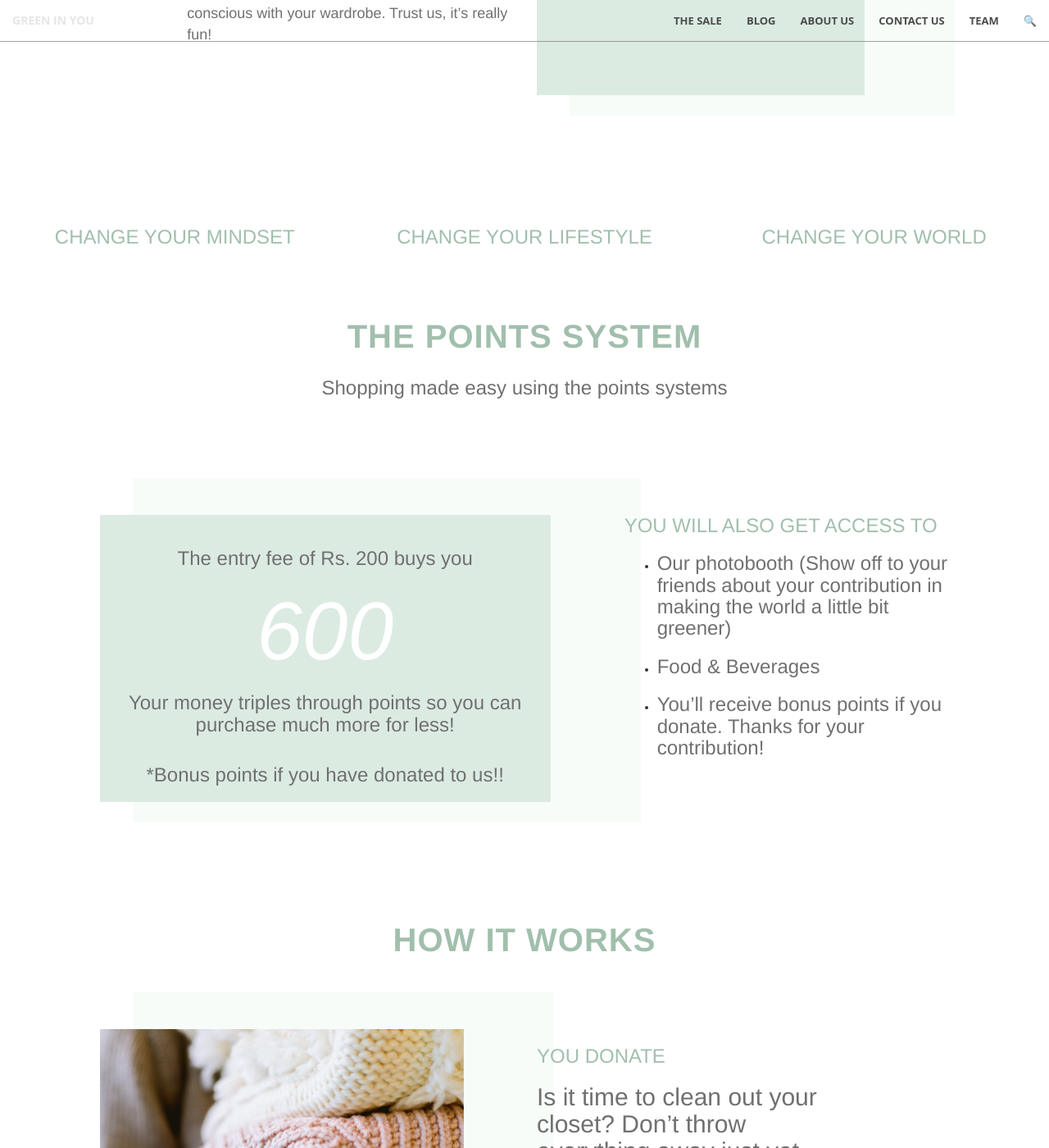
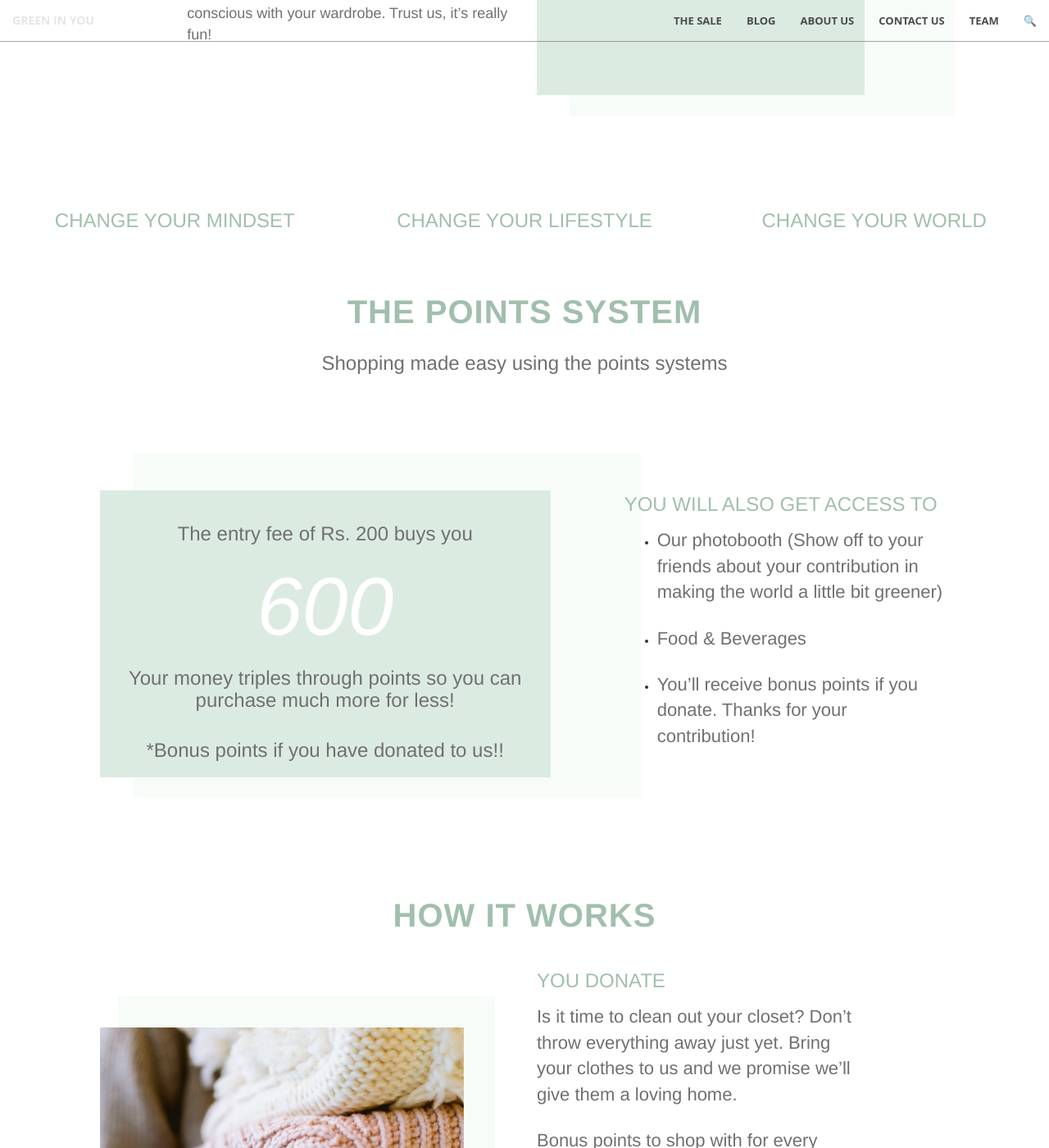
Before and after one commit to Green-In-you/Green-In-you.github.io, a Jekyll site: the page built from _pages/thesale.html, in a window 1280 px wide and 1400 px high, scrolled down 464 px. Shown: the whole window at 82% size. Built offline with Jekyll 4.4.1, drawn with Linux system fonts in a browser that asks for light colours; some of the changed text lies outside the part shown.

Commit message:
thesalepage style edit

```diff
--- a/_pages/thesale.html
+++ b/_pages/thesale.html
@@ -17,9 +17,9 @@
     </div>
 
     <div class="row">
-        <h3 style="color: #A1BFAD;" class="col-md-4 text-center">CHANGE YOUR MINDSET</h3>
-        <h3 style="color: #A1BFAD;" class="col-md-4 text-center">CHANGE YOUR LIFESTYLE</h3>
-        <h3 style="color: #A1BFAD;" class="col-md-4 text-center">CHANGE YOUR WORLD</h3>
+        <h3  class="col-md-4 text-center green-h3">CHANGE YOUR MINDSET</h3>
+        <h3  class="col-md-4 text-center green-h3">CHANGE YOUR LIFESTYLE</h3>
+        <h3  class="col-md-4 text-center green-h3">CHANGE YOUR WORLD</h3>
     </div>
 
     <div class="row" style="padding-top: 5em;">
@@ -42,64 +42,66 @@
         </div>
         <div class="col-xs-4 col-xs-offset-1">
 
-            <h3 style="color: #A1BFAD;">YOU WILL ALSO GET ACCESS TO</h3>
+            <h3 class="green-h3" style="padding-top: 1em;">YOU WILL ALSO GET ACCESS TO</h3>
             <ul>
                 <li>
-                    <h3 style="color:#707070;">Our photobooth (Show off to your friends about your contribution in making the world a little bit greener)</h3>
+                    <p class="thesale-p">Our photobooth (Show off to your friends about your contribution in making the world a little bit greener)</p>
                 </li>
                 <li>
-                    <h3 style="color:#707070;">Food & Beverages</h3>
+                    <p class="thesale-p">Food & Beverages</p>
                 </li>
                 <li>
-                    <h3 style="color:#707070;">You’ll receive bonus points if you donate. Thanks for your contribution!</h3>
+                    <p class="thesale-p">You’ll receive bonus points if you donate. Thanks for your contribution!</p>
                 </li>
             </ul>
         </div>
     </div>
 
-    <div class="row" style="padding-top: 10em; padding-bottom: 5em;">
+    <div class="row" style="padding-top: 10em; padding-bottom: 2em;">
         <p class="text-center" style="font-size: 40px; color: #A1BFAD; font-weight: 800; letter-spacing: 1px;">HOW IT WORKS</p>
     </div>
 
     <div class="row">
-        <div class="col-xs-4 col-xs-offset-1 image-container ">
-            <img class="img-shadow-right" src="/assets/img/thesale_howitworks.png" style="height:500px;" />
+        <div class="col-xs-4 col-xs-offset-1 image-container" style="padding-top:5em;">
+            <img class="img-shadow-howitworks" src="/assets/img/thesale_howitworks.png" style="height:500px;" />
         </div>
 
         <div class="col-xs-4 col-xs-offset-1">
-            <h3 style="color: #A1BFAD;">YOU DONATE</h3>
-            <h2 style="color:#707070;">Is it time to clean out your closet? Don’t throw everything away just yet. Bring your clothes to us and we promise we’ll
-            give them a loving home.</h2>
-            <h2 style="color:#707070;">Bonus points to shop with for every donation.</h2>
-            <h2 style="color:#707070;">Ready to donate? Let’s get in touch!</h2>
-            <h3 style="color: #A1BFAD;">NOTE</h3>
-            <h2 style="color:#707070;">One man’s trash is still trash. Please ensure that all your items are still in good and reusable condition. We will not
-            be accepting damaged goods! No stains, rips, broken zips or holes in clothes and bags. No broken accessories please.</h2>
+            <h3 class="green-h3">YOU DONATE</h3>
+            <p class="thesale-p" style="font-weight: 300;">Is it time to clean out your closet? Don’t throw everything away just yet. Bring your clothes to us and we promise we’ll
+            give them a loving home.</p>
+            <p class="thesale-p" style="font-weight: 300;">Bonus points to shop with for every donation.</p>
+            <p class="thesale-p" style="font-weight: 300;">Ready to donate? Let’s get in touch!</p>
+            <h3 class="green-h3" style="padding-top: 1em; padding-bottom: 1em;">NOTE:</h3>
+            <p class="thesale-p" style="font-weight: 300; padding-bottom: 1em;">One man’s trash is still trash. Please ensure that all your items are still in good and reusable condition. We will not
+            be accepting damaged goods! No stains, rips, broken zips or holes in clothes and bags. No broken accessories please.</p>
             <button type="button" class="btn-green" style="border-radius: 0; color: white;">CONTACT US</button>
         </div>
     </div>
 
-    <div class="row">
-        <div class="col-md-4 col-md-offset-4">
-            <p>Don’t have items that fit the donation criteria but still want to contribute?</p>
-            <p>Setting up an impactful event isn’t easy. Contribute to our vision of creating a sustainable fashion community by making
+    <div class="row" style="padding-top: 15em;">
+        <div class="col-xs-6 col-xs-offset-4 img-shadow-right thesale-greenbox" >
+            <p style="color: white; font-weight: 600;">DON'T HAVE ITEMS THAT FIT THE DONATION CRITERIA BUT STILL WANT TO CONTRIBUTE?</p>
+            <p style="color: white; font-weight: 400; padding-top: 1em;">Setting up an impactful event isn’t easy. Contribute to our vision of creating a sustainable fashion community by making
             a monetary donation to Green In You and help drive the success of our sale. Contact us to get started.</p>
         </div>
     </div>
 
-    <div class="row">
-        <div class="col-sm-3 col-md-4 col-xs-4 col-xs-offset-2">
-            <h3>WE ORGANIZE</h3>
-            <p style="color:#03225C;">We’ll do all the hard work so you don’t have to! We will sanitize the stock, we will check for quality. We will arrange
-            the styles, prepare the snacks, bring in the photobooth, find the right music, set the right vibe. And when we’re ready,
-            all you’ll have to do is have a fabulous time!</p>
-            <h3>YOU SHOP</h3>
-            <p style="color:#03225C;">Shop it like it’s hot. It’s easy with our points system. And while you are at it, you could be networking, grooving to
+    <div class="row"  style="padding-top: 10em; padding-bottom: 10em;">
+        <div class="col-xs-4 col-xs-offset-1">
+            <h3 class="green-h3">WE ORGANIZE</h3>
+            <p class="thesale-p" style="font-weight: 300;">We’ll do all the hard work so you don’t have to! We will sanitize the stock, we will check for quality.</p>
+            <p class="thesale-p" style="font-weight: 300;">We will arrange the styles, prepare the snacks, bring in the photobooth, find the right music, set the right vibe. And when we’re ready, all you’ll have to do is have a fabulous time!</p>
+            <h3 class="green-h3" style="padding-top: 1em; padding-bottom: 1em;">YOU SHOP</h3>
+            <p class="thesale-p" style="font-weight: 300; padding-bottom: 1em;">Shop it like it’s hot.</p>
+            <p class="thesale-p" style="font-weight: 300; padding-bottom: 1em;">It’s easy with our points system. And while you are at it, you could be networking, grooving to
             some music, and soaking up the whole sustainability vibe.</p>
         </div>
-        <div class="col-sm-3 col-md-4 col-xs-4 image-container ">
-            <img src="/assets/img/thesale_howitworks.png" style="height:200px;" />
+
+        <div class="col-xs-4 col-xs-offset-1 image-container" style="padding-top:5em;">
+            <img class="img-shadow-howitworks" src="/assets/img/thesale_howitworks.png" style="height:500px;" />
         </div>
     </div>
+
     {% include footer.html %}
 </div>
--- a/_sass/_base.scss
+++ b/_sass/_base.scss
@@ -12,6 +12,18 @@
     font-size:18px;
     font-weight:300;
     color:#707070;
+}
+
+.green-h3 {
+    color: #A1BFAD;
+    margin: 0;
+}
+
+.thesale-p {
+    font-size:22px;
+    font-weight:400;
+    color:#707070;
+    padding-top: 15px;
 }
 
 /*
@@ -307,6 +319,16 @@
     color: #4B4B4B;
 }
 
+.thesale-greenbox {
+    height: 280px;
+    width: 580px;
+    background-color: #DCEBE2;
+    padding-right: 3em;
+    padding-left: 3em;
+    padding-top: 3em;
+    padding-bottom: 3em;
+}
+
 /*
 .service-box {
     max-width: 400px;
@@ -458,6 +480,10 @@
     box-shadow: 75px -10px 0px 35px #F7FCF9;
 }
 
+.img-shadow-howitworks {
+    box-shadow: 30px -30px 0px 8px #F7FCF9;
+}
+
 img::selection {
     color: white;
     background: transparent;
```
Also changed, not shown: 4 other files.
